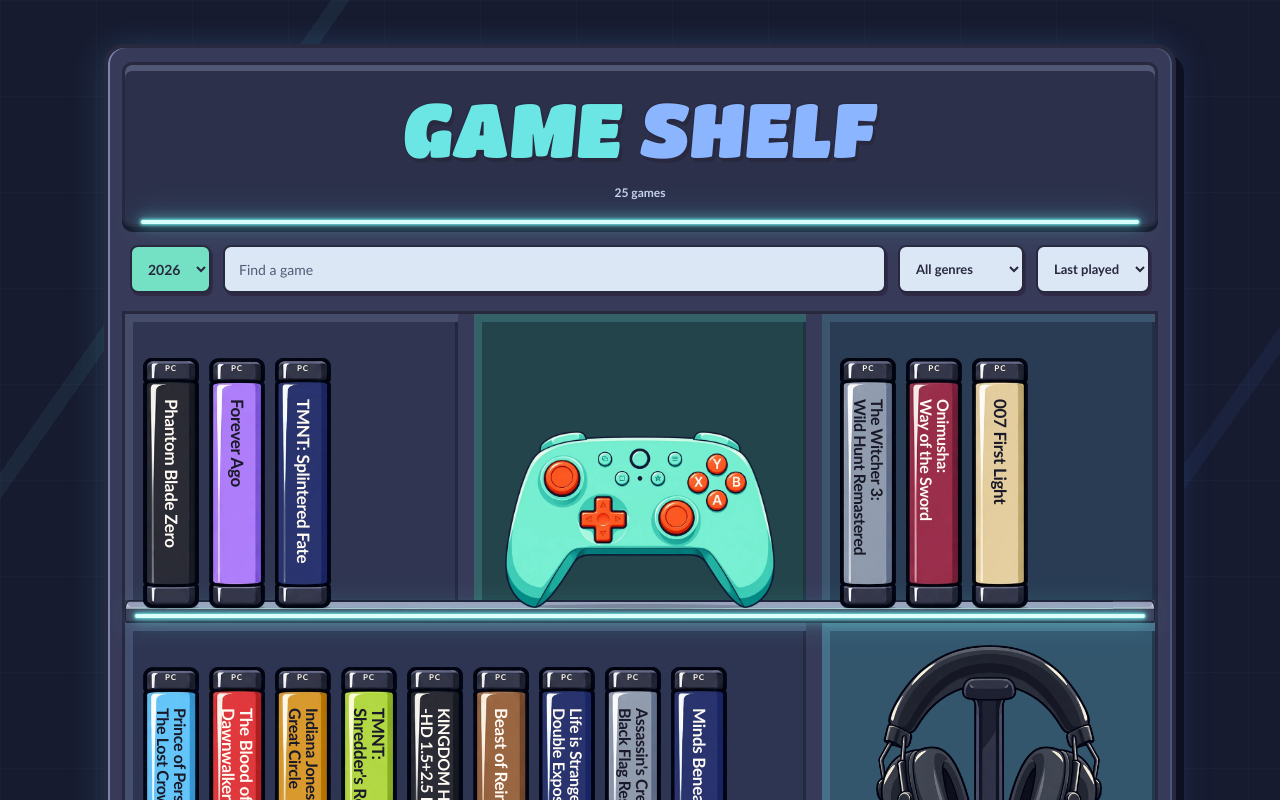
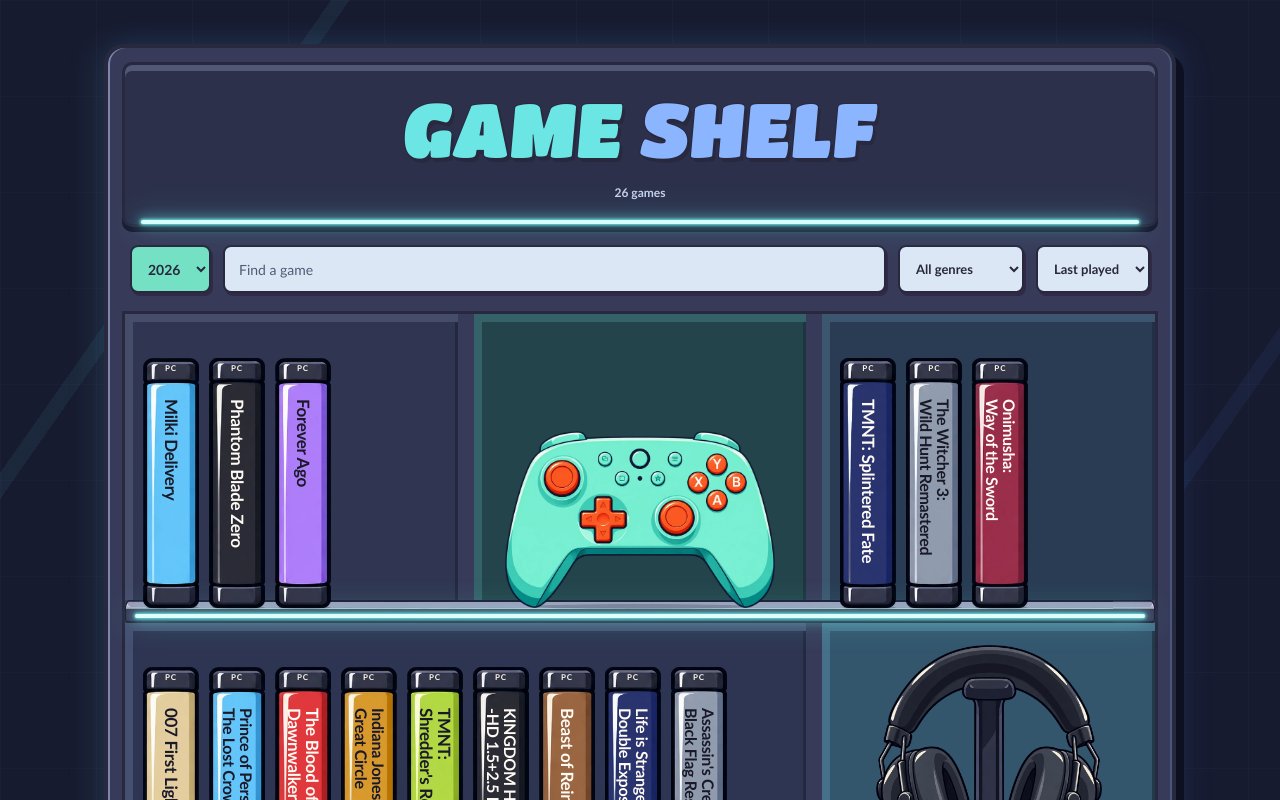
Before and after one commit to bytiagodev/game-shelf, a React (Vite) app: page / in a window 1280 px wide. Shown: the top 800 px of the page. Built offline with nearby package versions, Linux system fonts and the light colour scheme.

Commit message:
Add Milki Delivery

```diff
--- a/src/data/games.js
+++ b/src/data/games.js
@@ -4,6 +4,23 @@ export const profile = {
 };
 
 export const games = [
+  {
+    id: "milki-delivery",
+    title: "Milki Delivery",
+    steamAppId: 4259360,
+    genres: ["Adventure", "Simulation"],
+    years: [2026],
+    lastPlayed: { date: "2026-11-22", precision: "day" },
+    status: "finished",
+    totalHours: 4,
+    sleeve: "blue",
+    notes: [
+      {
+        date: "2026-11-22",
+        text: "Not my usual kind of game, but I'm glad I gave it a chance. Delivering milk around the countryside to find your cow Milki a friend is the whole premise, and it's all it needs. The hand-drawn art, relaxing music and simple route planning are charming, and slowing down to chat with locals, help them and gather resources made each outing rewarding. Short, gentle and clearly made with care.",
+      },
+    ],
+  },
   {
     id: "phantom-blade-zero",
     title: "Phantom Blade Zero",
```
Also changed, not shown: src/assets/covers/milki-delivery.jpg (added).
